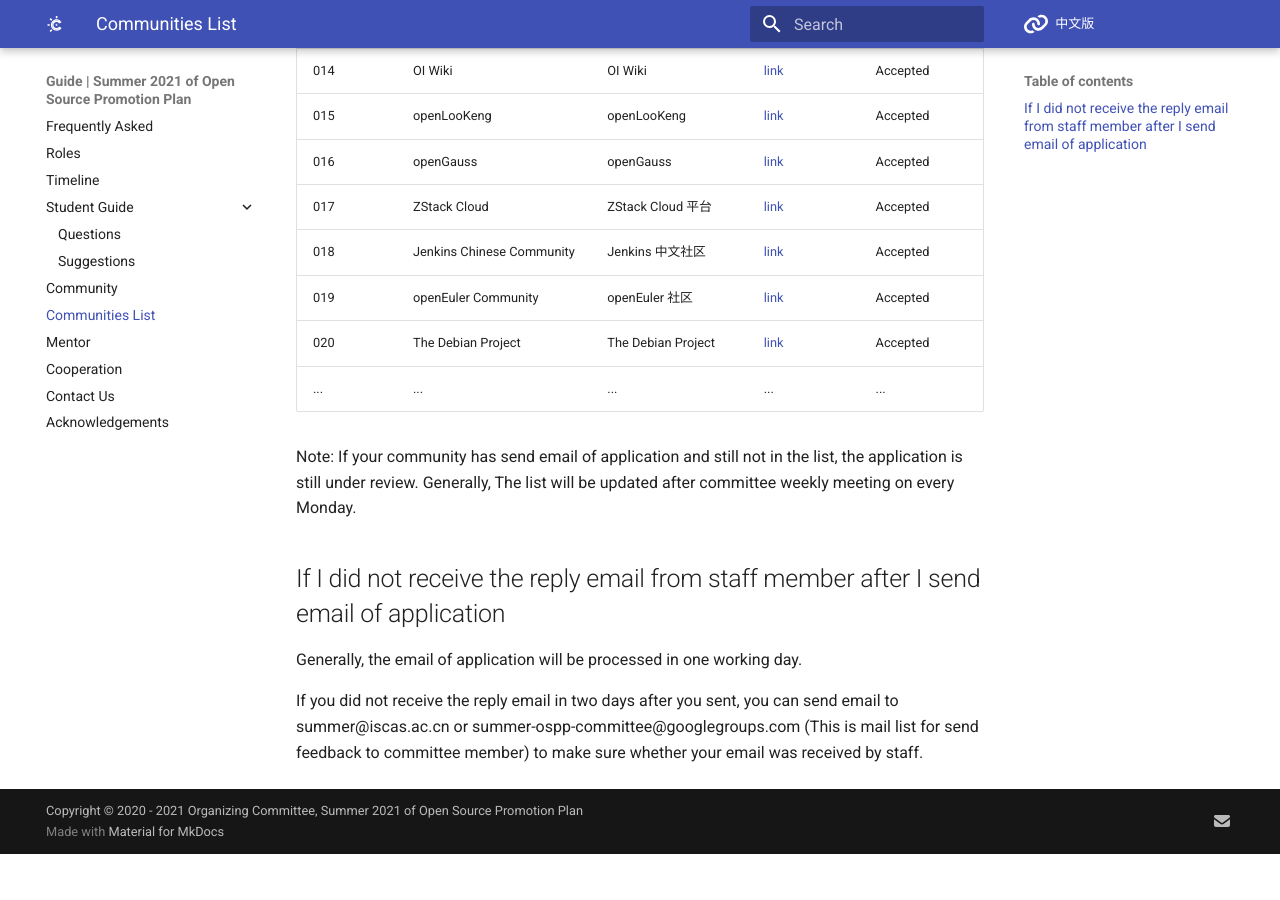
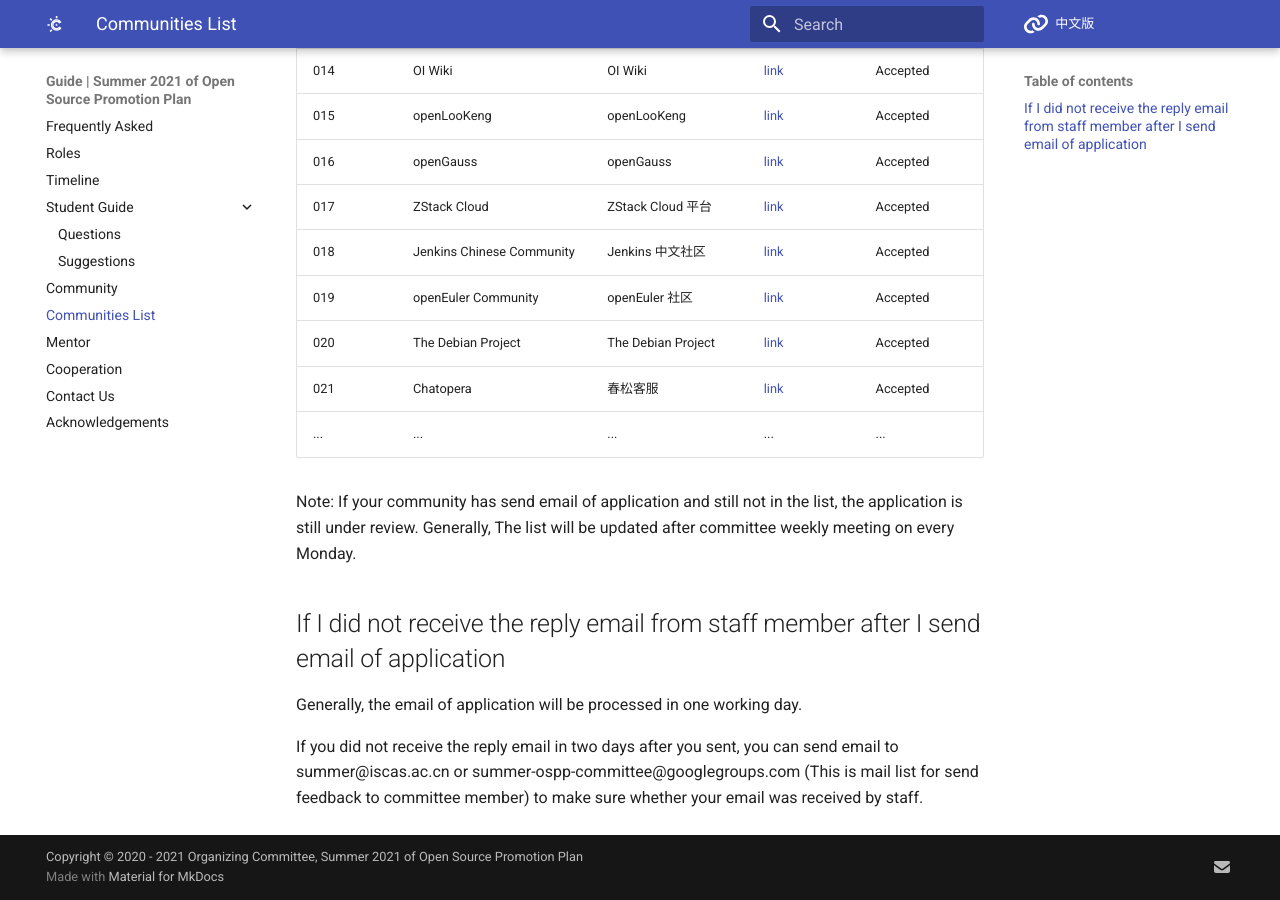
Before and after one commit to summer-ospp/help-en, an MkDocs documentation site: the page built from docs/communities-list.md, in a window 1280 px wide and 900 px high, scrolled down 1036 px. Built offline with MkDocs 1.6.1 and Material for MkDocs 9.7.7, drawn with Linux system fonts in a browser that asks for light colours; comment, search, counter and statistics services are not loaded; before the commit the page ends 1890 px from its top, so only the background shows below that.

Commit message:
Update communities-list.md

```diff
--- a/docs/communities-list.md
+++ b/docs/communities-list.md
@@ -26,6 +26,7 @@ Before the deadline (Apr 30th, 2021) of application for community, this list wil
 | 018  | Jenkins Chinese Community | Jenkins 中文社区       | [link](https://jenkins-zh.cn/)                         | Accepted            |
 | 019  | openEuler Community     | openEuler 社区          | [link](https://openeuler.org/)                         | Accepted             |
 | 020  | The Debian Project      | The Debian Project      | [link](https://www.debian.org)                         | Accepted             |
+| 021	 | Chatopera               |	春松客服                |	[link](https://github.com/chatopera/cskefu)            | Accepted             |
 | ... | ...                     | ...                     | ...                                                    | ...                  |
 
 Note: If your community has send email of application and still not in the list, the application is still under review. Generally, The list will be updated after committee weekly meeting on every Monday.
```
